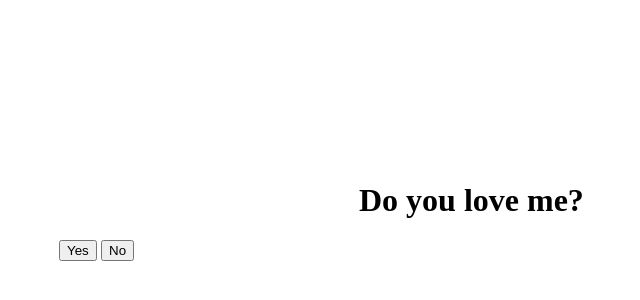
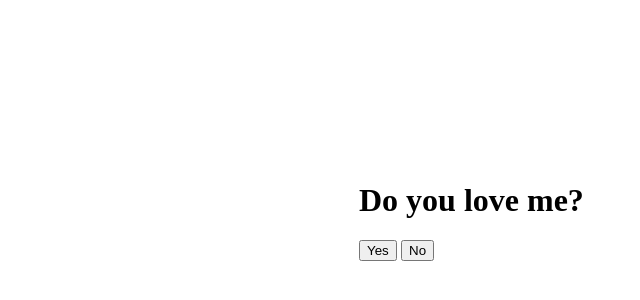
Before and after one commit to nguyenha265/nguyenha18, a plain HTML site: page index.html in a window 1280 px wide. Shown: the part 144-444 px from the top of the page, without its empty margins (449-1089 px from the left). Drawn offline with Linux system fonts and the light colour scheme.

Commit message:
Update index.html

```diff
--- a/index.html
+++ b/index.html
@@ -7,8 +7,8 @@
 <body>
 <img src=""id="anh"/>
 <h1 style="margin-left: 800px;margin-top:300px;">Do you love me?</h1>
-<input type="button" id="chay" style="position:absolute;left: 550px;" onmouseover="chuyen()" value="No"/>
-<input type="button"style="margin-left: 500px" onclick="hien()"value="Yes"/>
+<input type="button" id="chay" style="position:absolute;left: 850px;" onmouseover="chuyen()" value="No"/>
+<input type="button"style="margin-left: 800px" onclick="hien()"value="Yes"/>
 <script>
     function chuyen() {
         let run = document.getElementById("chay");
```
